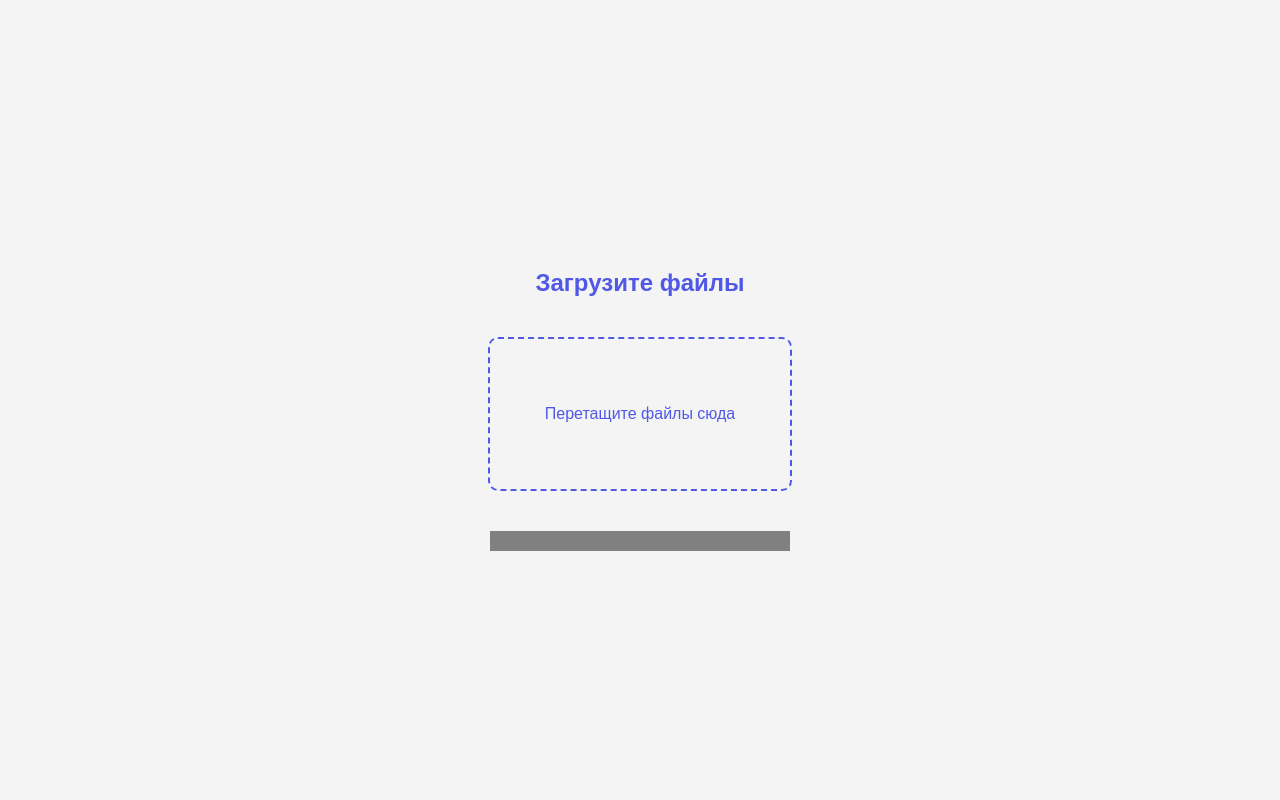
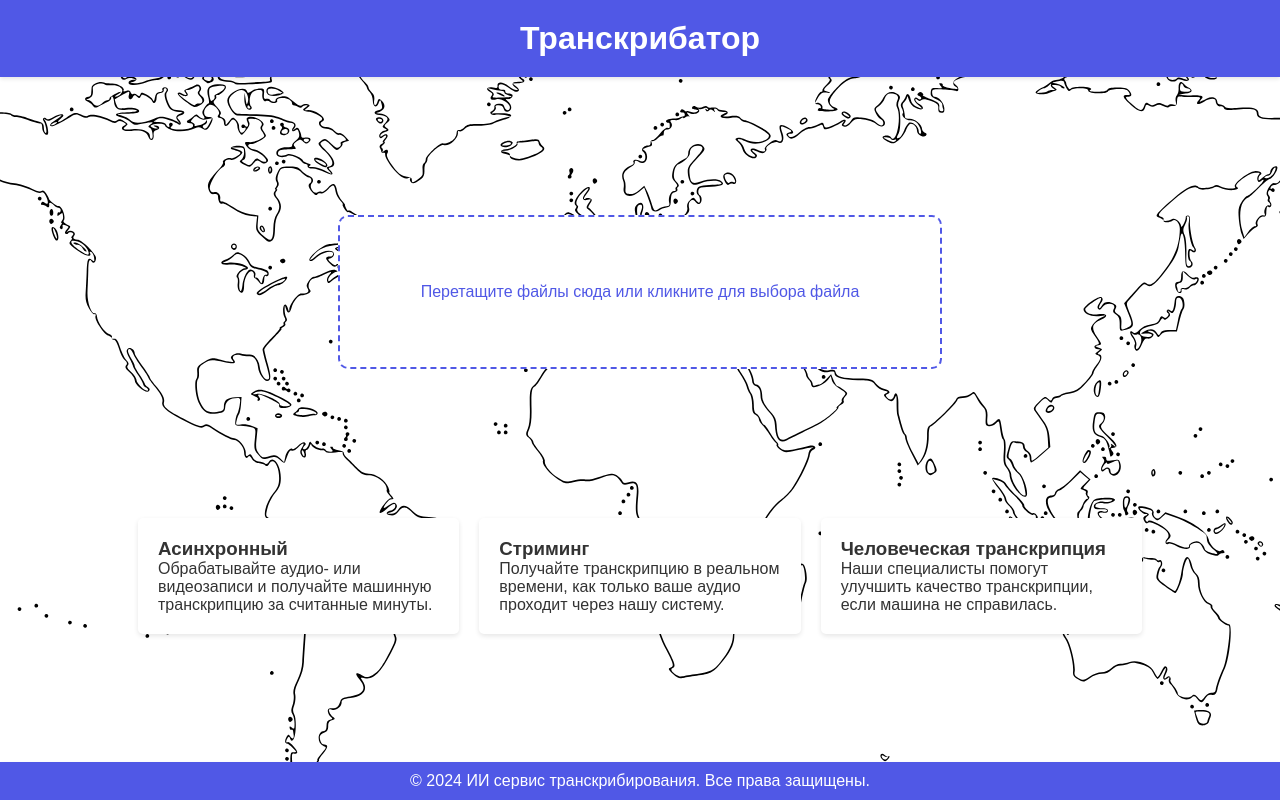
Before and after one commit to mersibo/transcrib, a Django app: page / in a window 1280 px wide. Run offline with Django 5.2, Linux system fonts and the light colour scheme; a user stored in the database is signed in.

Commit message:
add design to load

```diff
--- a/transcriber_site/transcriber/static/styles.css
+++ b/transcriber_site/transcriber/static/styles.css
@@ -1,21 +1,41 @@
+/* Общие стили и сбросы */
+body,
+h1,
+h2,
+h3,
+p,
+form {
+    margin: 0;
+    padding: 0;
+    box-sizing: border-box;
+}
+
 body {
     font-family: "Arial", sans-serif;
-    background-color: #f4f4f4;
+    background-image: url("../static/images/world_map.svg"); /* Фон страницы */
+    background-size: cover;
+    background-position: center;
     color: #333;
     display: flex;
     flex-direction: column;
     align-items: center;
-    justify-content: center;
+    justify-content: space-between;
     height: 100vh;
-    margin: 0;
 }
 
-h2 {
-    color: #5058e6;
+header,
+footer {
+    width: 100%;
+    background-color: #5058e6;
+    color: white;
+    padding: 20px 0;
+    text-align: center;
+    box-shadow: 0 2px 4px rgba(0, 0, 0, 0.1);
 }
 
 #drop_zone {
-    width: 300px;
+    width: 150%;
+    max-width: 600px;
     height: 150px;
     border: 2px dashed #5058e6;
     border-radius: 10px;
@@ -26,34 +46,63 @@ h2 {
     font-size: 16px;
     color: #5058e6;
     margin: 20px;
-    transition: background-color 0.3s ease;
+    cursor: pointer;
+    transition: all 0.3s ease;
+    background-color: white; /* Непрозрачный фон для видимости */
 }
 
-#drop_zone.hover {
+#drop_zone:hover {
     background-color: #e8e8e8;
+    border-color: #3949ab;
 }
 
-#progress_bar {
-    width: 300px;
-    height: 20px;
-    border-radius: 10px;
-    margin-top: 20px;
+/* Стили для описания сервиса */
+#service-description {
+    display: flex;
+    flex-wrap: wrap;
+    justify-content: center;
+    width: 80%;
+    max-width: 1200px;
 }
 
-#download_link {
-    margin-top: 20px;
-    background-color: #5c67f2;
-    color: white;
-    padding: 10px 20px;
+#service-description div {
+    flex: 1 1 200px;
+    margin: 10px;
+    padding: 20px;
+    background-color: white; /* Непрозрачный фон для читаемости текста */
+    box-shadow: 0 2px 5px rgba(0, 0, 0, 0.1);
     border-radius: 5px;
-    text-decoration: none;
-    transition: background-color 0.3s ease;
+    transition: transform 0.2s ease;
 }
 
-#download_link:hover {
+#service-description div:hover {
+    transform: translateY(-5px);
+    box-shadow: 0 5px 15px rgba(0, 0, 0, 0.2);
+}
+
+footer {
     background-color: #5058e6;
+    text-align: center;
+    padding: 10px 0;
+    color: white;
+}
+
+#upload_area {
+    transition: transform 0.5s ease;
+    display: flex;
+    flex-direction: column;
+    align-items: center;
+}
+
+#upload_area.moving-up {
+    transform: translateY(-50px);
 }
 
 input[type="file"] {
-    display: none;
+    position: absolute;
+    z-index: 1000;
+    width: 100%;
+    height: 100%;
+    opacity: 0;
+    cursor: pointer;
 }
--- a/transcriber_site/transcriber/templates/index.html
+++ b/transcriber_site/transcriber/templates/index.html
@@ -1,6 +1,5 @@
-{% load static %}
 <!DOCTYPE html>
-<html lang="en">
+<html lang="ru">
     <head>
         <meta charset="UTF-8">
         <title>Транскрибатор</title>
@@ -8,15 +7,43 @@
         <script src="https://code.jquery.com/jquery-3.6.0.min.js"></script>
     </head>
     <body>
-        <h2>Загрузите файлы</h2>
-        <form id="upload_form" method="post" enctype="multipart/form-data"
-            action="/upload/">
-            {% csrf_token %}
-            <input type="file" id="file_input" name="file">
-        </form>
-        <div id="drop_zone">Перетащите файлы сюда</div>
-        <progress id="progress_bar" value="0" max="100"></progress>
-        <a id="download_link" href="#" style="display:none;">Скачать файл</a>
-        <script src="{% static 'scripts.js' %}"></script>
+        <header>
+            <h1>Транскрибатор</h1>
+        </header>
+        <div id="upload_area">
+            <div id="drop_zone"
+                onclick="document.getElementById('file_input').click();">
+                Перетащите файлы сюда или кликните для выбора файла
+            </div>
+            <form id="upload_form" method="post" enctype="multipart/form-data"
+                action="/upload/" style="display: none;">
+                <input type="file" id="file_input" name="file">
+                <input type="submit" value="Загрузить файл">
+            </form>
+            <progress id="progress_bar" value="0" max="100"
+                style="width: 80%; height: 20px; display: none;"></progress>
+        </div>
+        <a id="download_link" href="#" style="display: none;">Скачать файл</a>
+        <div id="service-description">
+            <div>
+                <h3>Асинхронный</h3>
+                <p>Обрабатывайте аудио- или видеозаписи и получайте машинную
+                    транскрипцию за считанные минуты.</p>
+            </div>
+            <div>
+                <h3>Стриминг</h3>
+                <p>Получайте транскрипцию в реальном времени, как только ваше
+                    аудио проходит через нашу систему.</p>
+            </div>
+            <div>
+                <h3>Человеческая транскрипция</h3>
+                <p>Наши специалисты помогут улучшить качество транскрипции, если
+                    машина не справилась.</p>
+            </div>
+        </div>
+        <footer>
+            <p>&copy; 2024 ИИ сервис транскрибирования. Все права защищены.</p>
+        </footer>
+        <script src="../static/scripts.js"></script>
     </body>
 </html>
```
Also changed, not shown: transcriber_site/transcriber/static/scripts.js (+27 -12 lines), transcriber_site/transcriber/static/images/world_map.svg (added), 2 other files.
